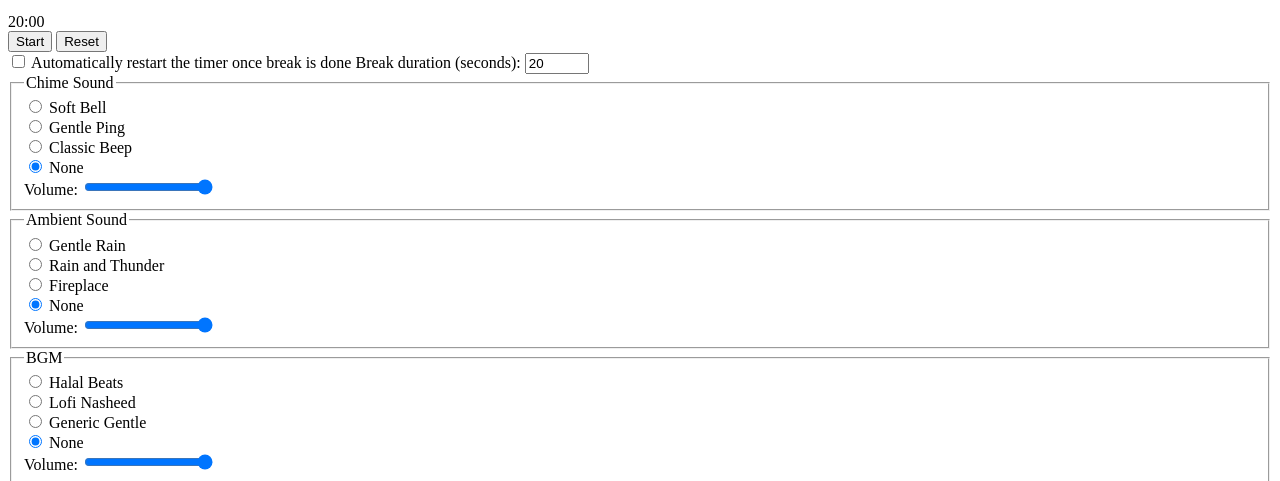
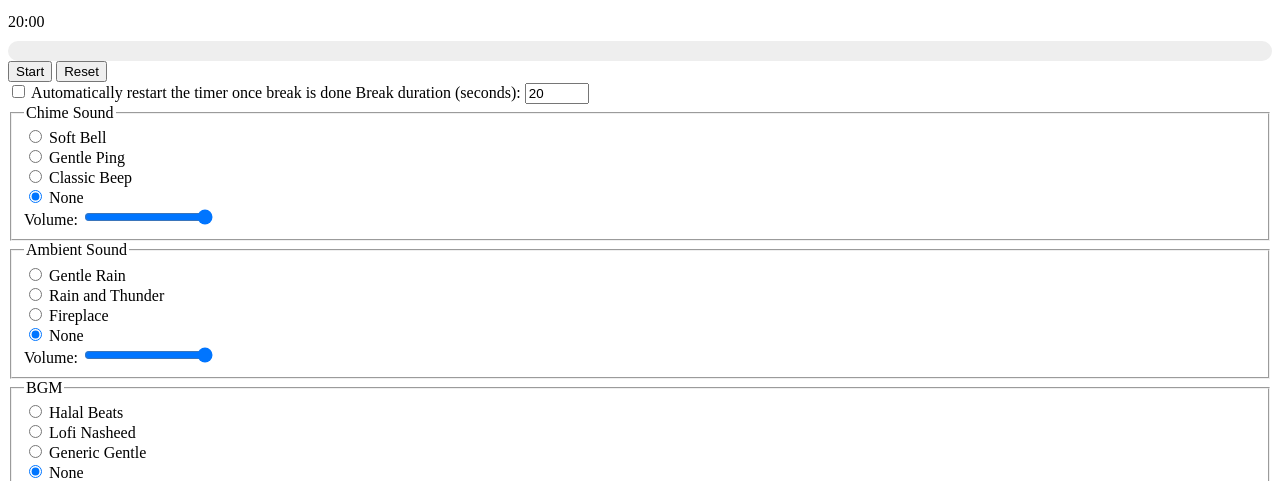
Before and after one commit to IshaA08/twenty2020, a plain HTML site: page index.html in a window 1280 px wide. Both pictures are taken after a click on the button "Reset". Shown: the part 300-781 px from the top of the page. Drawn offline with Linux system fonts and the light colour scheme.

Commit message:
Create visual progress bar in the timer section

```diff
--- a/index.html
+++ b/index.html
@@ -37,6 +37,9 @@
         <!-- Timer Elements -->
         <section id="timer-section">
             <div id="timer-display">20:00</div>
+            <div id="progress-bar">
+                <div id="current-progress"></div>
+            </div>
             <button id="start-btn">Start</button>
             <button id="reset-btn">Reset</button>
             <div>
--- a/scripts/app.js
+++ b/scripts/app.js
@@ -60,6 +60,17 @@ const chimeVolumeSlider = document.getElementById("chime-volume");
 const ambientVolumeSlider = document.getElementById("ambient-volume");
 const bgmVolumeSlider = document.getElementById("bgm-volume");
 
+// Progress bar controls
+const progressBar = document.getElementById('current-progress');
+
+function updateProgressBar() {
+    let totalDuration = isBreak ? parseInt(breakInput.value, 10) : DEFAULT_WORK_TIME;
+    let elapsed = totalDuration - timeLeft;
+    let percent = (elapsed / totalDuration) * 100;
+    progressBar.style.width = `${percent}%`;
+}
+
+
 // Set initial volume on all sounds
 Object.values(chimeSounds).forEach(audio => audio.volume = parseFloat(chimeVolumeSlider.value));
 Object.values(ambientSounds).forEach(audio => audio.volume = parseFloat(ambientVolumeSlider.value));
@@ -118,10 +129,12 @@ function startTimer() {
         if (timeLeft > 0) {
             timeLeft--;
             updateTimerDisplay();
+            updateProgressBar();
             updateTabTitle();
         } else {
             switchMode();
             updateTimerDisplay();
+            updateProgressBar();
             updateTabTitle();
             if (!autoToggle.checked) {
                 clearInterval(timer);
@@ -181,6 +194,7 @@ resetBtn.addEventListener("click", () => {
     timeLeft = DEFAULT_WORK_TIME;
 
     updateTimerDisplay();
+    updateProgressBar();
     updateTabTitle();
 
     startBtn.textContent = "Start";
@@ -288,3 +302,4 @@ fetch("data/tips.json")
     });
 
 updateTimerDisplay();
+updateProgressBar();
--- a/styles/main.css
+++ b/styles/main.css
@@ -7,6 +7,23 @@ body {
     background-color: var(--bg);
     color: var(--text);
     transition: background-color 0.3s ease, color 0.3s ease;
+}
+
+#progress-bar {
+    width: 100%;
+    height: 20px;
+    background-color: #eee;
+    border-radius: 10px;
+    overflow: hidden;
+    margin-top: 10px;
+}
+
+#current-progress {
+    height: 100%;
+    width: 0%;
+    background-color: #4caf50;
+    /* nice green */
+    transition: width 0.5s ease;
 }
 
 body.dark-mode {
```
